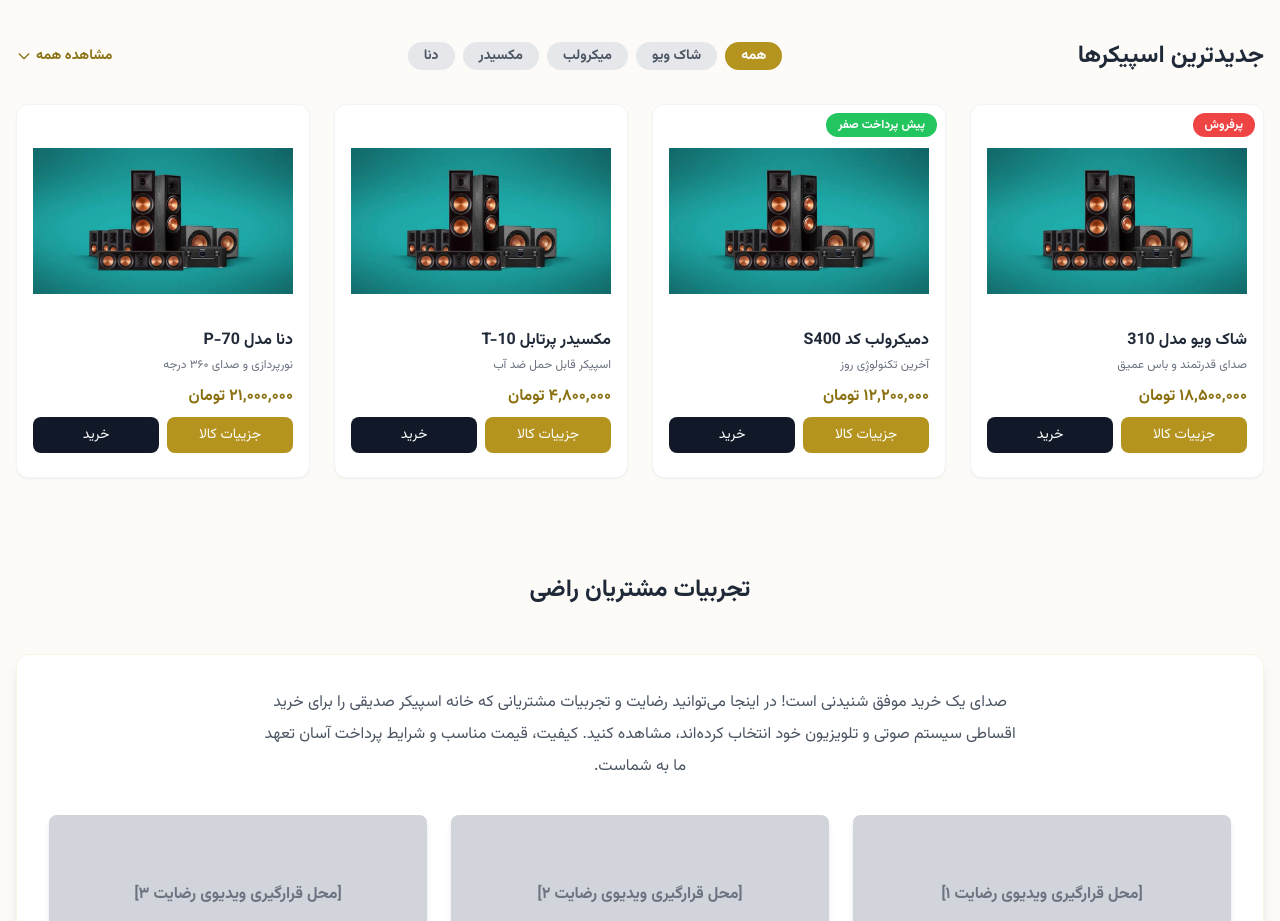
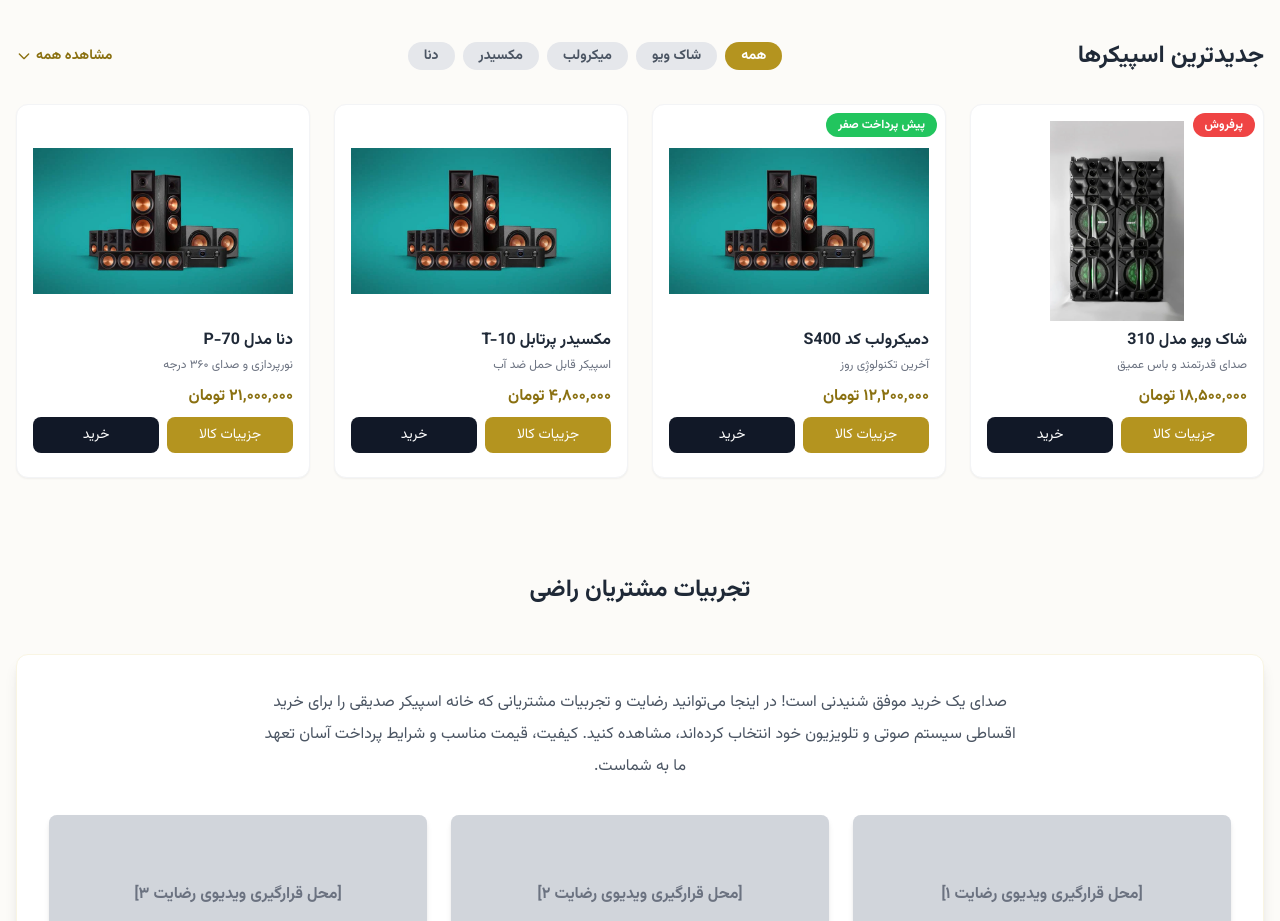
Before and after one commit to saeedsedighi4356-sketch/site, a plain HTML site: page index.html in a window 1280 px wide. Shown: the part 1580-2501 px from the top of the page. Drawn offline with nearby package versions, Linux system fonts and the light colour scheme.

Commit message:
Update index.html

```diff
--- a/index.html
+++ b/index.html
@@ -472,8 +472,8 @@
 
             <div class="product-card speaker-item bg-white p-4 rounded-xl border border-gray-100 shadow-sm flex flex-col transition duration-300 relative" data-brand="shockwave">
                 <span class="absolute top-2 right-2 bg-red-500 text-white text-xs font-bold px-3 py-1 rounded-full">پرفروش</span>
-                <div class="speaker-image-container clickable-image" onclick="openImageModal('sp.jpg')">
-                    <img src="sp.jpg" alt="Speaker" class="speaker-image">
+                <div class="speaker-image-container clickable-image" onclick="openImageModal('sh1250.webp.webp')">
+                    <img src="sh1250.webp.webp" alt="Speaker" class="speaker-image">
                 </div>
                 <h3 class="font-bold text-gray-800 mb-1 mt-2">شاک ویو مدل 310</h3>
                 <p class="text-xs text-gray-500 mb-3">صدای قدرتمند و باس عمیق</p>
```
